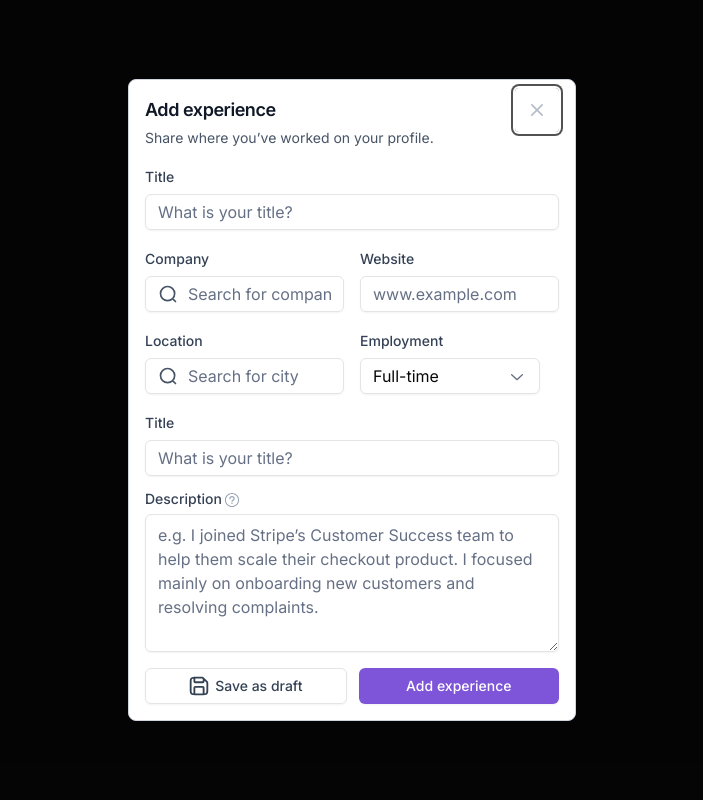
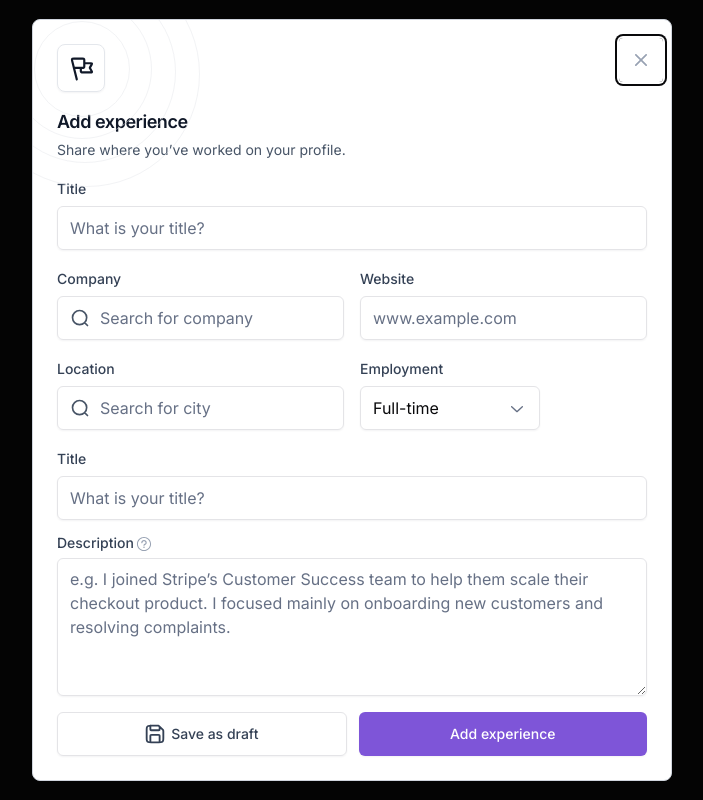
Before and after one commit to MansurIsakov/apeak-task, a Next.js app: page / in a window 1280 px wide. Both pictures are taken after a click on the button "Add Experience". Shown: the whole page, without its empty margins (288-991 px from the left). Built offline with nearby package versions, Linux system fonts and the light colour scheme.

Commit message:
fix: clean up

```diff
--- a/src/app/ModalComponent.tsx
+++ b/src/app/ModalComponent.tsx
@@ -35,9 +35,20 @@ export function ModalComponent() {
       <DialogTrigger asChild>
         <Button variant="outline">Add Experience</Button>
       </DialogTrigger>
-      <DialogContent className="w-11/12 sm:max-w-md">
+      <DialogContent className="w-11/12 overflow-hidden sm:max-w-[640px]">
         <DialogHeader>
-          <DialogTitle>Add experience</DialogTitle>
+          <DialogTitle>
+            <div
+              className="after: relative mb-4 hidden h-12 w-12 rounded-lg border border-component-border p-3 shadow-xs sm:block"
+              aria-hidden={true}>
+              <span className="absolute -left-[24px] -top-[24px] h-[96px] w-[96px] rounded-full border border-gray-200 opacity-50"></span>
+              <span className="absolute -left-[46px] -top-[46px] h-[140px] w-[140px] rounded-full border border-gray-200 opacity-50"></span>
+              <span className="absolute -left-[64px] -top-[64px] h-[182px] w-[182px] rounded-full border border-gray-200 opacity-50"></span>
+              <span className="absolute -left-[84px] -top-[84px] h-[226px] w-[226px] rounded-full border border-gray-200 opacity-50"></span>
+              <Icons.Flag className="h-6 w-6" />
+            </div>
+            Add experience
+          </DialogTitle>
           <DialogDescription>
             Share where you’ve worked on your profile.
           </DialogDescription>
@@ -128,7 +139,9 @@ export function ModalComponent() {
             </Button>
           </DialogClose>
           <DialogClose asChild className="w-full">
-            <Button type="button">Add experience</Button>
+            <Button type="button" disabled={false}>
+              Add experience
+            </Button>
           </DialogClose>
         </DialogFooter>
       </DialogContent>
--- a/src/app/globals.css
+++ b/src/app/globals.css
@@ -61,6 +61,7 @@
     --fg-quaternary: 221, 13%, 46%;
 
     --component-accent: 259 63% 59%;
+    --component-border: 218 17% 91%;
 
     --shadow-xs: 0px 1px 2px 0px hsla(220, 43%, 11%, 0.05);
   }
--- a/src/components/ui/button.tsx
+++ b/src/components/ui/button.tsx
@@ -20,7 +20,7 @@ const buttonVariants = cva(
         link: 'text-primary underline-offset-4 hover:underline',
       },
       size: {
-        default: 'h-9 px-4 py-2',
+        default: 'h-11 px-4 py-2',
         sm: 'h-8 rounded-md px-3 text-xs',
         lg: 'h-10 rounded-md px-8',
         icon: 'h-9 w-9',
--- a/src/components/ui/dialog.tsx
+++ b/src/components/ui/dialog.tsx
@@ -3,6 +3,7 @@
 import { cn } from '@/lib/utils';
 import * as DialogPrimitive from '@radix-ui/react-dialog';
 import * as React from 'react';
+
 import { Icons } from '../icons';
 
 const Dialog = DialogPrimitive.Root;
@@ -37,7 +38,7 @@ const DialogContent = React.forwardRef<
     <DialogPrimitive.Content
       ref={ref}
       className={cn(
-        'fixed left-[50%] top-[50%] z-50 grid w-full max-w-lg translate-x-[-50%] translate-y-[-50%] gap-4 rounded-lg border bg-background p-3 shadow-lg duration-200 data-[state=open]:animate-in data-[state=closed]:animate-out data-[state=closed]:fade-out-0 data-[state=open]:fade-in-0 data-[state=closed]:zoom-out-95 data-[state=open]:zoom-in-95 data-[state=closed]:slide-out-to-left-1/2 data-[state=closed]:slide-out-to-top-[48%] data-[state=open]:slide-in-from-left-1/2 data-[state=open]:slide-in-from-top-[48%] sm:p-4',
+        'fixed left-[50%] top-[50%] z-50 grid w-full max-w-lg translate-x-[-50%] translate-y-[-50%] gap-4 rounded-lg border bg-background p-4 shadow-lg duration-200 data-[state=open]:animate-in data-[state=closed]:animate-out data-[state=closed]:fade-out-0 data-[state=open]:fade-in-0 data-[state=closed]:zoom-out-95 data-[state=open]:zoom-in-95 data-[state=closed]:slide-out-to-left-1/2 data-[state=closed]:slide-out-to-top-[48%] data-[state=open]:slide-in-from-left-1/2 data-[state=open]:slide-in-from-top-[48%] sm:p-6',
         className
       )}
       {...props}>
@@ -86,7 +87,7 @@ const DialogTitle = React.forwardRef<
       {...props}
     />
 
-    <DialogPrimitive.Close className="absolute right-0 top-1/2 flex -translate-y-1/2 transform items-center justify-center rounded-sm p-4 opacity-70 ring-offset-background transition-opacity hover:opacity-100 focus:outline-none focus:ring-2 focus:ring-ring focus:ring-offset-2 disabled:pointer-events-none data-[state=open]:bg-accent data-[state=open]:text-muted-foreground">
+    <DialogPrimitive.Close className="absolute -right-2 top-1/2 flex -translate-y-1/2 transform items-center justify-center rounded-sm p-4 ring-offset-background transition-opacity hover:opacity-70 focus:outline-none focus:ring-2 focus:ring-ring focus:ring-offset-2 disabled:pointer-events-none data-[state=open]:bg-accent data-[state=open]:text-muted-foreground sm:-right-4 sm:top-[16px]">
       <Icons.Close className="h-3 w-3 text-fg-quinary" />
       <span className="sr-only">Close</span>
     </DialogPrimitive.Close>
--- a/src/components/ui/input.tsx
+++ b/src/components/ui/input.tsx
@@ -12,13 +12,17 @@ const Input = React.forwardRef<HTMLInputElement, InputProps>(
     return (
       <div className="relative w-full">
         {borderedPrefix && (
-          <span className="absolute inset-y-0 left-0 flex items-center border-r pl-3.5 pr-3 text-tertiary-600">
+          <span
+            className="absolute inset-y-0 left-0 flex items-center border-r pl-3.5 pr-3 text-tertiary-600"
+            aria-hidden={true}>
             {borderedPrefix}
           </span>
         )}
 
         {inputPrefix && (
-          <span className="absolute inset-y-0 left-0 flex items-center pl-3.5 text-tertiary-600">
+          <span
+            className="absolute inset-y-0 left-0 flex items-center pl-3.5 text-tertiary-600"
+            aria-hidden={true}>
             {inputPrefix}
           </span>
         )}
@@ -26,7 +30,7 @@ const Input = React.forwardRef<HTMLInputElement, InputProps>(
         <input
           type={type}
           className={cn(
-            'flex h-9 w-full rounded-md border border-input bg-transparent px-3 py-1 text-base shadow-xs transition-colors file:border-0 file:bg-transparent file:text-sm file:font-medium placeholder:text-muted-foreground focus-visible:outline-none focus-visible:ring-1 focus-visible:ring-ring disabled:cursor-not-allowed disabled:opacity-50',
+            'flex h-11 w-full rounded-md border border-input bg-transparent px-3 py-1 text-base shadow-xs transition-colors file:border-0 file:bg-transparent file:text-sm file:font-medium placeholder:text-muted-foreground focus-visible:outline-none focus-visible:ring-1 focus-visible:ring-ring disabled:cursor-not-allowed disabled:opacity-50',
             borderedPrefix ? 'pl-[95px]' : 'pl-3',
             inputPrefix ? 'pl-[42px]' : 'pl-3',
             className
--- a/src/components/ui/select.tsx
+++ b/src/components/ui/select.tsx
@@ -22,7 +22,7 @@ const SelectTrigger = React.forwardRef<
   <SelectPrimitive.Trigger
     ref={ref}
     className={cn(
-      'flex h-9 w-full items-center justify-between whitespace-nowrap rounded-md border border-input bg-transparent px-3 py-2 text-base shadow-xs ring-offset-background placeholder:text-muted-foreground focus:outline-none focus:ring-1 focus:ring-ring disabled:cursor-not-allowed disabled:opacity-50 [&>span]:line-clamp-1',
+      'flex h-11 w-full items-center justify-between whitespace-nowrap rounded-md border border-input bg-transparent px-3 py-2 text-base shadow-xs ring-offset-background placeholder:text-muted-foreground focus:outline-none focus:ring-1 focus:ring-ring disabled:cursor-not-allowed disabled:opacity-50 [&>span]:line-clamp-1',
       className
     )}
     {...props}>
--- a/tailwind.config.ts
+++ b/tailwind.config.ts
@@ -56,6 +56,7 @@ const config: Config = {
         },
         border: 'hsl(var(--border))',
         input: 'hsl(var(--input))',
+        'component-border': 'hsl(var(--component-border))',
         ring: 'hsl(var(--ring))',
         chart: {
           '1': 'hsl(var(--chart-1))',
```
Also changed, not shown: .eslintrc.json.
